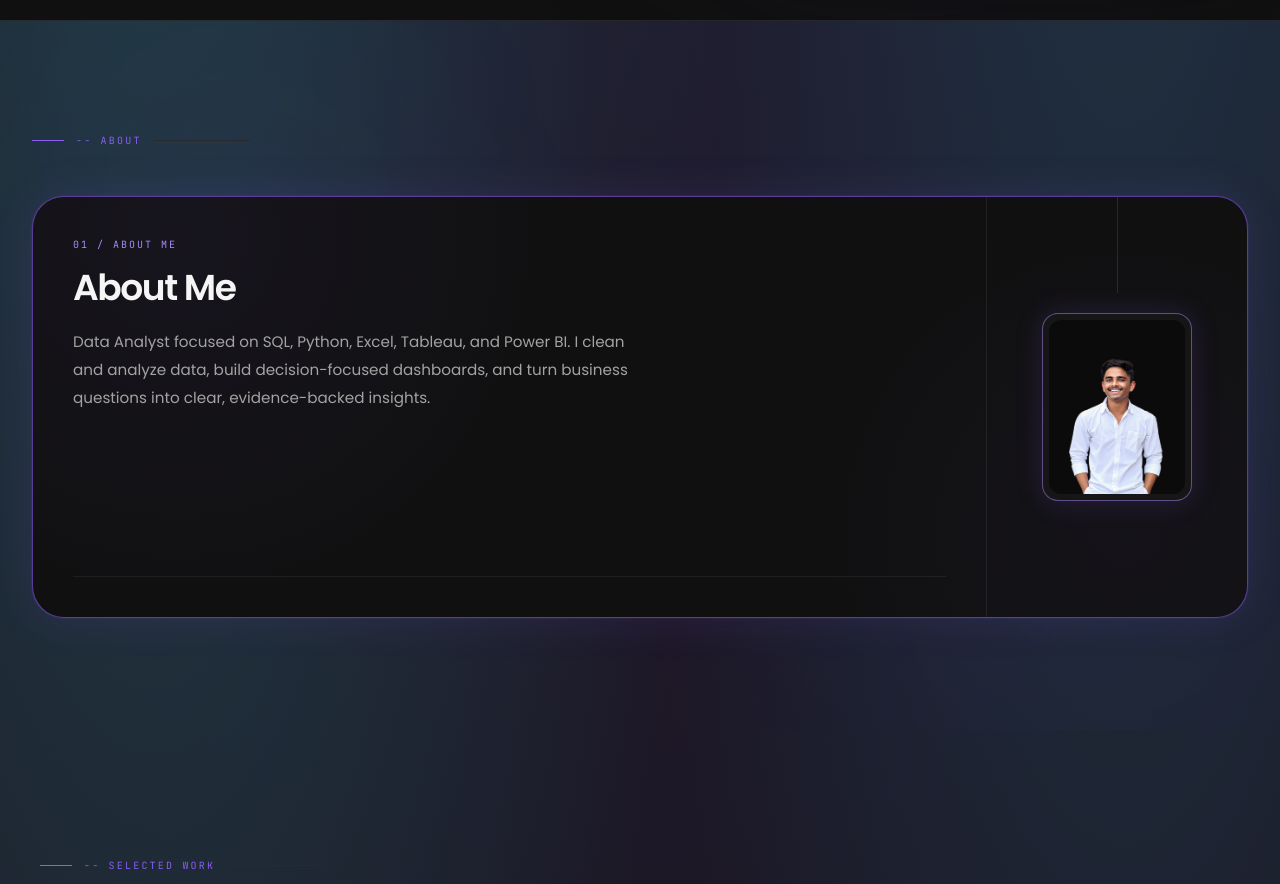
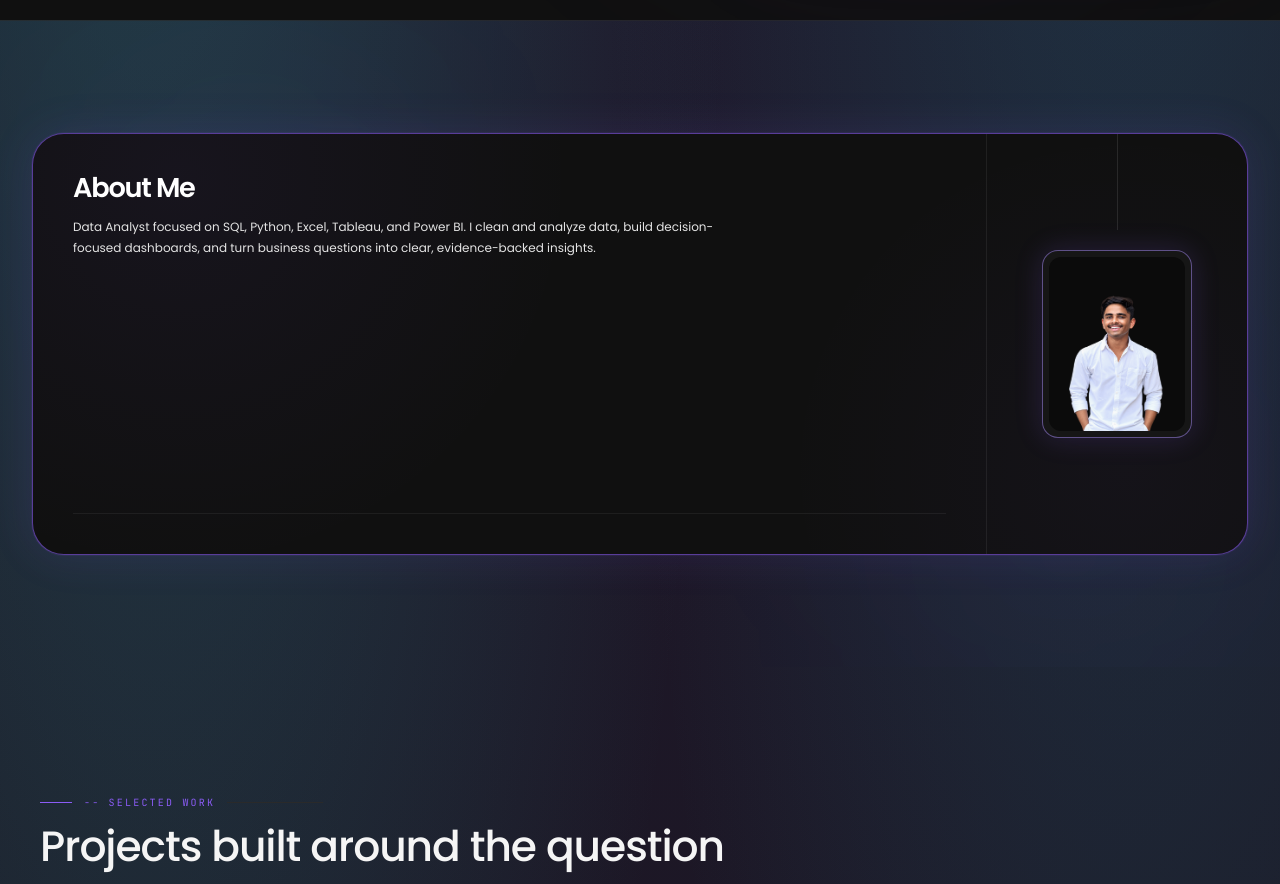
Before and after one commit to bhaskar-nb/portfolio, a Next.js app: page / in a window 1280 px wide. Shown: the part 780-1664 px from the top of the page. Built offline with nearby package versions, Linux system fonts and the light colour scheme.

Commit message:
Match About section typography to reference

```diff
--- a/components/About.tsx
+++ b/components/About.tsx
@@ -2,7 +2,6 @@
 
 import { motion } from "framer-motion";
 import Image from "next/image";
-import SectionHeading from "@/components/SectionHeading";
 import { profile } from "@/lib/data";
 
 export default function About() {
@@ -12,12 +11,6 @@ export default function About() {
       <div className="pointer-events-none absolute right-[4%] bottom-0 h-80 w-80 rounded-full bg-violet-500/[0.05] blur-[130px]" />
 
       <div className="relative mx-auto max-w-7xl px-4 sm:px-6 lg:px-8">
-        <SectionHeading
-          eyebrow="-- about"
-          title=""
-          description=""
-        />
-
         <motion.div
           initial={{ opacity: 0, y: 28 }}
           whileInView={{ opacity: 1, y: 0 }}
@@ -30,13 +23,11 @@ export default function About() {
           <div className="relative grid min-h-[420px] lg:grid-cols-[minmax(0,1fr)_1px_260px]">
             <div className="flex flex-col justify-between p-7 sm:p-9 lg:p-10">
               <div className="max-w-2xl">
-                <p className="font-mono text-[10px] uppercase tracking-[0.2em] text-violet-400">01 / about me</p>
-
-                <h2 className="mt-4 font-display text-3xl font-semibold tracking-[-0.04em] text-ink-100 sm:text-4xl">
+                <h2 className="font-display text-[1.55rem] font-semibold leading-none tracking-[-0.045em] text-white sm:text-[1.7rem]">
                   About Me
                 </h2>
 
-                <p className="mt-5 max-w-xl text-sm leading-6 text-ink-400 sm:text-[0.95rem] sm:leading-7">
+                <p className="mt-4 max-w-[650px] text-[0.68rem] leading-[1.65] text-ink-300 sm:text-xs sm:leading-[1.7]">
                   {profile.summary}
                 </p>
               </div>
```
